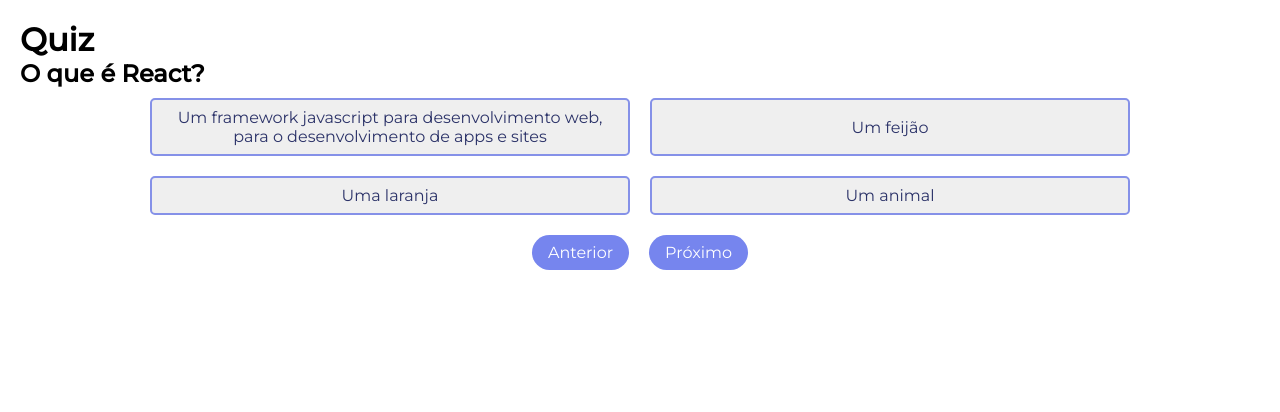
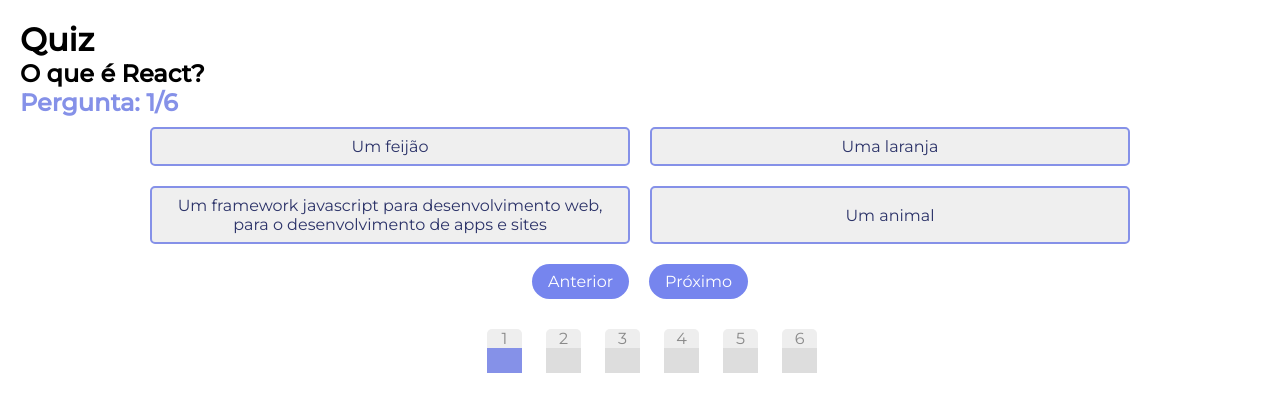
Before and after one commit to isthefani/quiz-project, a React (Vite) app: page /questions in a window 1280 px wide. Shown: the top 412 px of the page. Built offline with nearby package versions, Linux system fonts and the light colour scheme.

Commit message:
mais estilizacao

```diff
--- a/src/App.jsx
+++ b/src/App.jsx
@@ -10,11 +10,11 @@
 
   return (
     <BrowserRouter>
-    <Routes>
+      <Routes>
         <Route index element={<Home/>}/>
         <Route path="/questions" element={<Question/>}/>
-    </Routes>
-</BrowserRouter>
+      </Routes>
+    </BrowserRouter>
   )
 }
 
--- a/src/data/data.js
+++ b/src/data/data.js
@@ -3,30 +3,50 @@
         {ok: "Um framework javascript para desenvolvimento web, para o desenvolvimento de apps e sites"},
         "Um feijão",
         "Uma laranja",
+        "Um framework javascript para desenvolvimento web, para o desenvolvimento de apps e sites",
         "Um animal"
         ]
     },
     {id: 2, perg: "O que é Javascript?", alts: [
         {ok: "Uma linguagem de programação."},
+        "Uma linguagem de programação.",
         "Um feijão",
         "Uma laranja",
         "Um animal"
         ]
     },
-    {id: 3, perg: "O que é algoritmo?", alts: [
+    {id: 3, perg: "O que é Algoritmo?", alts: [
         {ok: "Sequencia de passos lógicos."},
+        "Um feijão",
+        "Uma laranja",
+        "Um animal",
+        "Sequencia de passos lógicos.",
+        ]
+    },
+    {id: 4, perg: "O que é Java?", alts: [
+        {ok: "Uma linguagem de programação."},
+        "Um feijão",
+        "Uma linguagem de programação.",
+        "Uma laranja",
+        "Um animal"
+        ]
+    },
+    {id: 5, perg: "O que é Front-end?", alts: [
+        {ok: "Parte visível e interativa da aplicação"},
+        "Parte visível e interativa da aplicação",
         "Um feijão",
         "Uma laranja",
         "Um animal"
         ]
     },
-    {id: 4, perg: "O que é Java?", alts: [
-        {ok: "Uma linguagem de programação."},
+    {id: 6, perg: "O que é a Vida?", alts: [
+        {ok: "É uma maravilha"},
+        "É uma maravilha",
         "Um feijão",
         "Uma laranja",
         "Um animal"
         ]
-    }
+    },
 ]
 
 export default quiz;
--- a/src/pages/Questions/index.jsx
+++ b/src/pages/Questions/index.jsx
@@ -6,25 +6,26 @@
 
 export default function Question(){
 
-    const pergFeitas = []
+    // const pergFeitas = []
     const [num, setNum] = useState(0)
 
-    useEffect(() => {
-        quiz.sort()
-    }, [])
+    // useEffect(() => {
+    //     quiz.sort()
+    // }, [])
 
     //Função que verifica se a resposta está certa
-    const respostaCerta = (resposta) => {
-        if(resposta == quiz[num].alts[0].ok){
-            alert("Resposta certa")
+    const respostaCerta = (value) => {
+        if(value == quiz[num].alts[0]){
+            console.log(num)
         }
         else {
+            console.log(value)
+            console.log(quiz[num].alts[0].ok)
             alert("Resposta errada")
         }
     }
 
     //Ver a próxima pergunta e a pergunta anterior
-
     const proximaPerg = () => {
         if((num +1) < quiz.length)
             setNum(num + 1);
@@ -55,20 +56,28 @@
         flex-wrap: wrap;
         justify-content: center;
     `
-
+    const BoxCenterVert = styled.div`
+        display: flex;
+        justify-content: center;
+        flex-direction: column;
+    `
     return(
         <>
             <h1>Quiz</h1>
-            <h2>{quiz[num].perg}</h2>
+
+            <BoxCenterVert>
+                <h2>{quiz[num].perg}</h2>
+                <h2 style={{display: "flex", color: "#8591E8"}}>Pergunta: {num+1}/{quiz.length}</h2>
+            </BoxCenterVert>
 
             <ContPerg>
                 <BoxPerg>
-                    <ButtonQuestion onClick={respostaCerta} value={quiz[num].alts[0].ok}/>
                     <ButtonQuestion onClick={respostaCerta} value={quiz[num].alts[1]}/>
+                    <ButtonQuestion onClick={respostaCerta} value={quiz[num].alts[2]}/>
                 </BoxPerg>
                 <BoxPerg>
-                    <ButtonQuestion onClick={respostaCerta} value={quiz[num].alts[2]}/>
                     <ButtonQuestion onClick={respostaCerta} value={quiz[num].alts[3]}/>
+                    <ButtonQuestion onClick={respostaCerta} value={quiz[num].alts[4]}/>
                 </BoxPerg>
             </ContPerg>
 
@@ -76,6 +85,42 @@
                 <ButtonNext onClick={anteriorPerg} value={"Anterior"}/>
                 <ButtonNext onClick={proximaPerg}  value={"Próximo"}/>
             </BoxCenter>
+
+            <BoxCenter>
+                {quiz.map((item) => {
+                    return(
+                        <>
+                            <div style={{
+                                backgroundColor: "#eee",
+                                color: "#8a8a8a",
+                                marginLeft: 24,
+                                borderRadius: 5,
+                                marginTop: 20,
+                                width: 35,
+                                textAlign: 'center',
+                            }}>
+                                <p>{item.id}</p>
+                                <div style={{
+                                    border: 1,
+                                    borderTopColor: '#000',
+                                    height: 25,
+                                    backgroundColor: item.id == 1? '#8591E8' : '#ddd',
+                                }}/>
+                            </div>
+                        </>
+                    )
+                })}
+            </BoxCenter>
+
+            {(num + 1) == quiz.length?
+                <BoxCenter style={{marginTop: 20}}>
+                    <ButtonNext
+                        style={{backgroundColor: "#2c3cb1"}}
+                        onClick={proximaPerg}
+                        value={"Terminar Questionário"}/>
+                </BoxCenter>
+                :
+                 ''}
         </>
     )
 }
```
